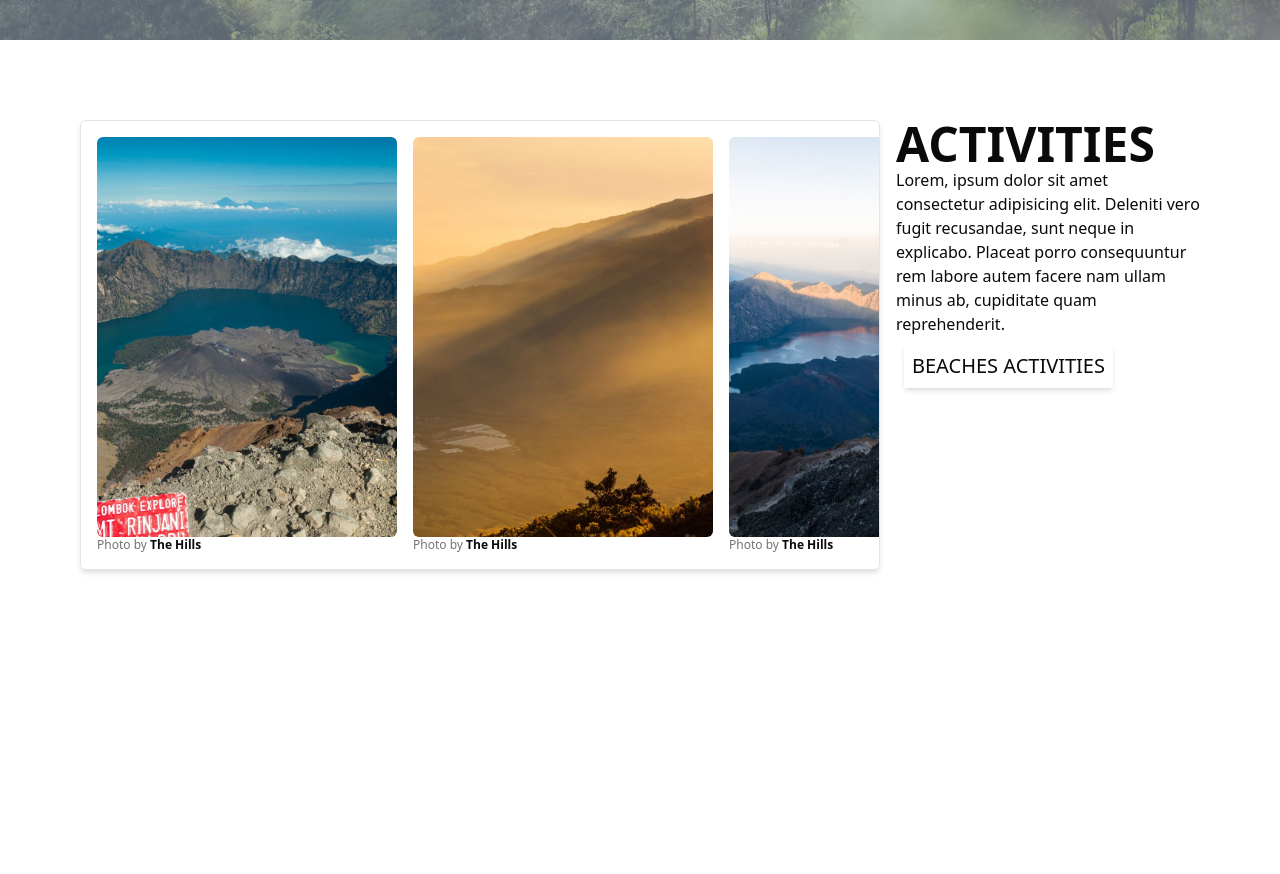
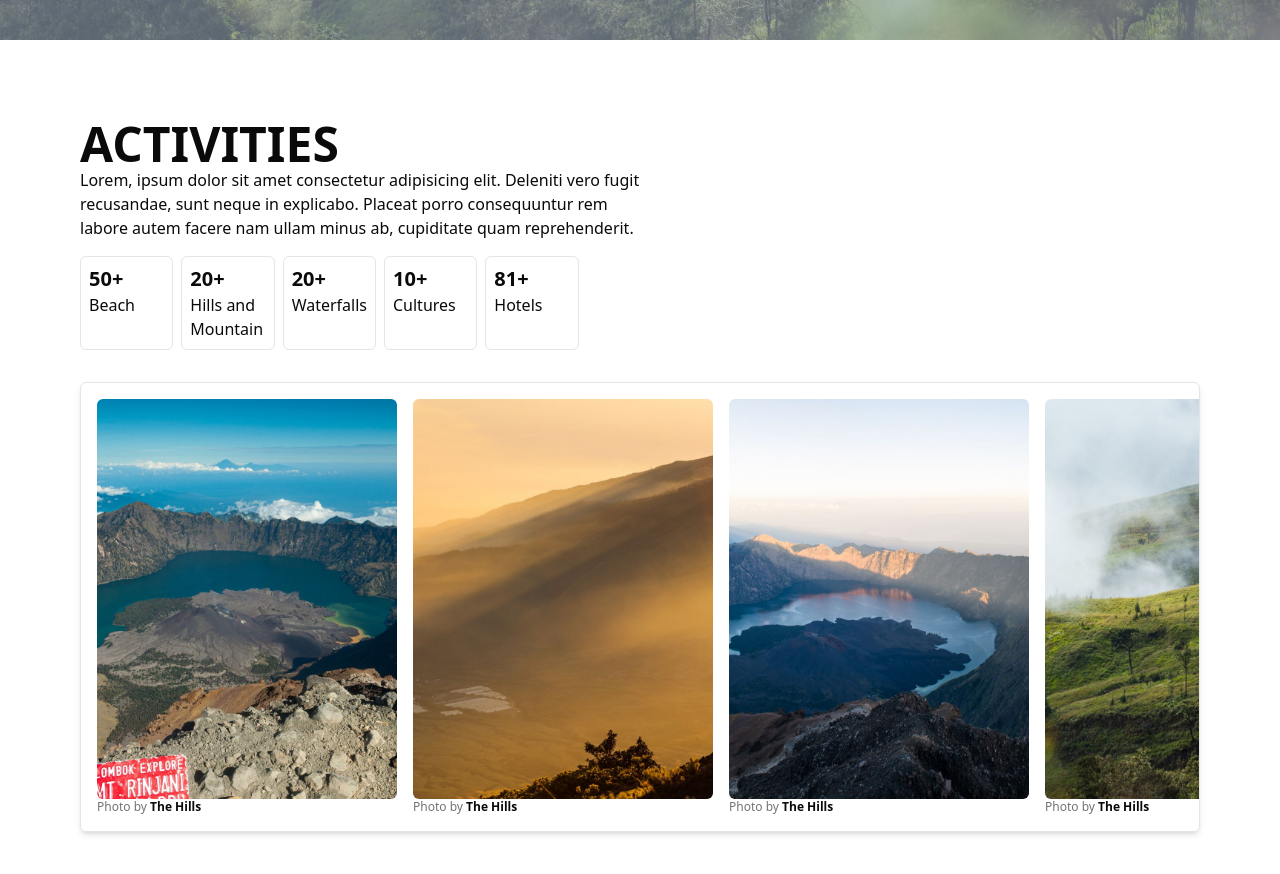
Before and after one commit to Sume-lang/thehills, a Next.js app: page / in a window 1280 px wide. Shown: the part 660-1534 px from the top of the page. Before the commit the page ends 1500 px from the top, so only its background shows below. Built offline with nearby package versions, Linux system fonts and the light colour scheme.

Commit message:
adding the function button

```diff
--- a/app/section/Activities.tsx
+++ b/app/section/Activities.tsx
@@ -1,5 +1,6 @@
 import React from "react";
 import Img from "next/image";
+import Datatour from "./data/Datatour";
 
 import { ScrollArea, ScrollBar } from "@/components/ui/scroll-area";
 
@@ -62,12 +63,31 @@ export const Rinjani: Activites[] = [
     image: "/Assets/Images/Beach-4.jpg",
   },
 ];
-
 export default function Activites() {
   return (
-    <main className="w-full min-h-screen flex lg:flex-row flex-col items-start justify-start gap-4 lg:p-20 p-2">
-      <section>
-        <ScrollArea className="lg:w-[800px] w-[350px] whitespace-nowrap rounded-md border shadow-md">
+    <main className="w-full min-h-screen flex lg:flex-col flex-col items-start justify-start gap-4 lg:p-20 p-2">
+      <section className="w-1/2 h-full">
+        <h1 className="text-5xl font-extrabold uppercase">Activities</h1>
+        <h1 className="font-extralight">
+          Lorem, ipsum dolor sit amet consectetur adipisicing elit. Deleniti
+          vero fugit recusandae, sunt neque in explicabo. Placeat porro
+          consequuntur rem labore autem facere nam ullam minus ab, cupiditate
+          quam reprehenderit.
+        </h1>
+        <div className="flex flex-row h-[100%] gap-2 py-4">
+          {Datatour.map((i) => (
+            <div
+              key={i.name}
+              className="flex flex-col p-2 border rounded-md w-1/6 items-start"
+            >
+              <h1 className="text-xl font-bold">{i.qty}+</h1>
+              <span>{i.name}</span>
+            </div>
+          ))}
+        </div>
+      </section>
+      <section className="w-full h-full">
+        <ScrollArea className="lg:w-full w-[350px] whitespace-nowrap rounded-md border shadow-md">
           <div className="flex w-max space-x-4 lg:p-4">
             {Rinjani.map((Activites) => (
               <figure key={Activites.name} className="shrink-0">
@@ -92,22 +112,6 @@ export default function Activites() {
           <ScrollBar orientation="horizontal" />
         </ScrollArea>
       </section>
-      <section className="w-full h-full">
-        <h1 className="text-5xl font-extrabold uppercase">Activities</h1>
-        <h1 className="font-extralight">
-          Lorem, ipsum dolor sit amet consectetur adipisicing elit. Deleniti
-          vero fugit recusandae, sunt neque in explicabo. Placeat porro
-          consequuntur rem labore autem facere nam ullam minus ab, cupiditate
-          quam reprehenderit.
-        </h1>
-        <div className="flex flex-row p-2 h-[100%] gap-2">
-          <div className="flex flex-col p-2 shadow-md">
-            <h1 className="text-xl font-extralight uppercase">
-              Beaches Activities
-            </h1>
-          </div>
-        </div>
-      </section>
     </main>
   );
 }
--- /dev/null
+++ b/app/section/data/Datatour.js
@@ -0,0 +1,23 @@
+const DataTour = [
+    {
+        name: "Beach",
+        qty:"50",
+    },
+    {
+        name: "Hills and Mountain",
+        qty: "20",
+    },
+    {
+        name: "Waterfalls",
+        qty: "20",
+    },
+    {
+        name: "Cultures",
+        qty: "10",
+    },
+    {
+        name: "Hotels",
+        qty:"81"
+    }
+]
+export default DataTour
```
